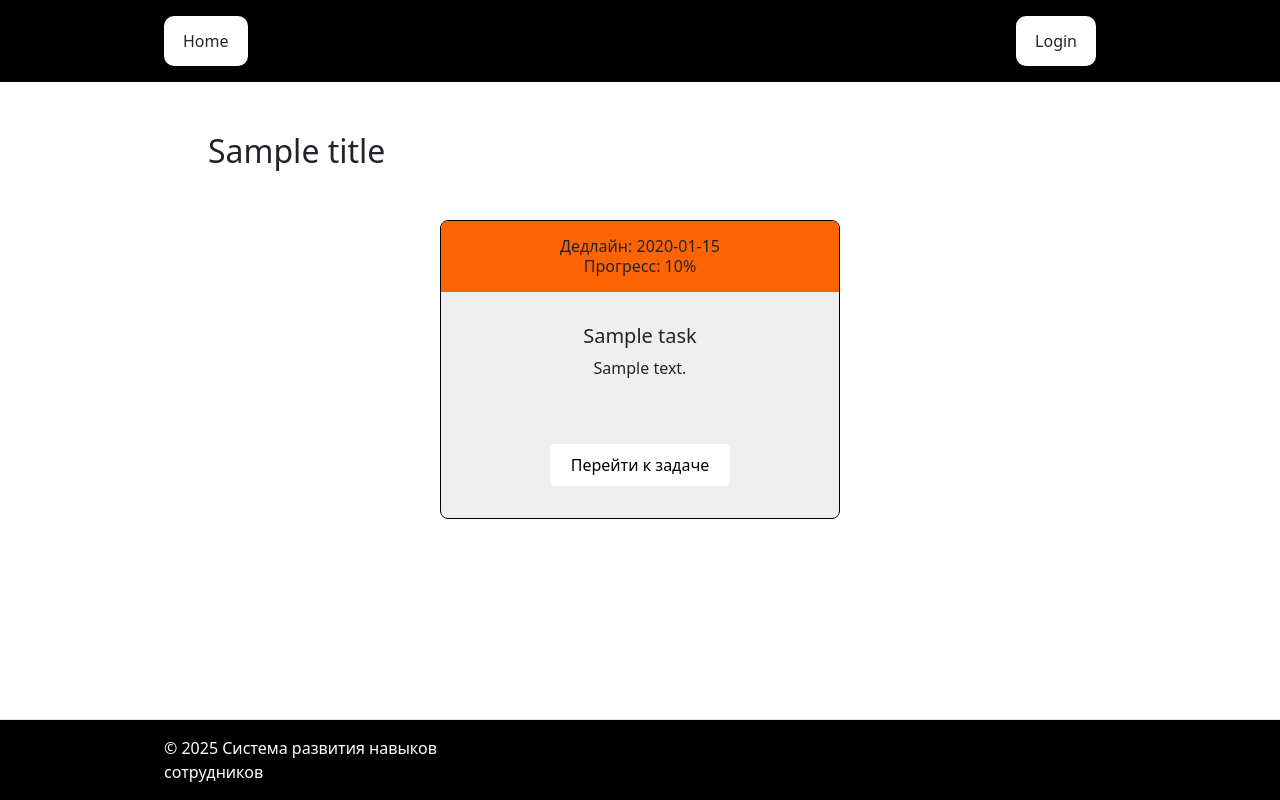
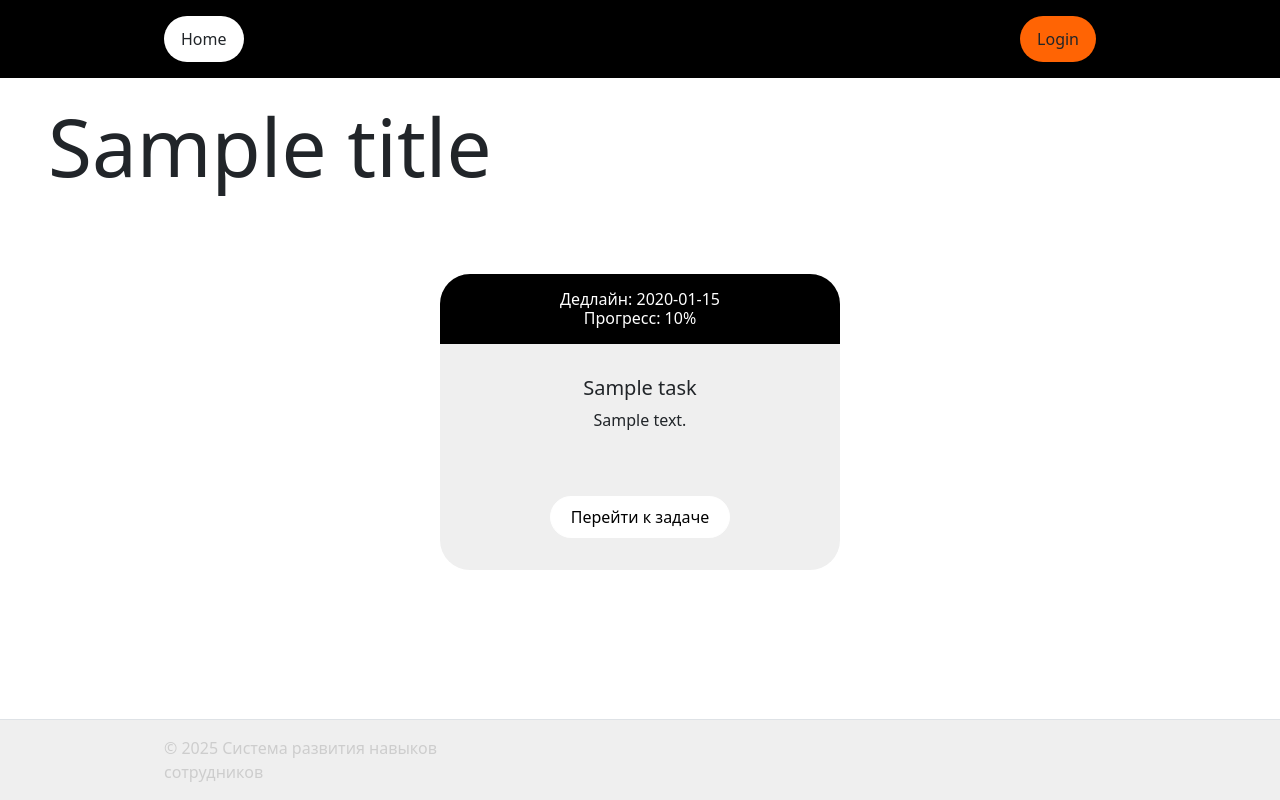
Before and after one commit to ret-hub123/rostel-individual-development-plans, a Django app: template individual_development_plans/skilltracker/templates/skilltracker/tasks.html in a window 1280 px wide. Run offline with Django 5.2, Linux system fonts and the light colour scheme; the template is opened without the code that fills it: most values are stand-ins (such as "Sample title", 1, 10 or a date in 2020).

Commit message:
Редизайн форм и кнопок.

```diff
--- a/individual_development_plans/skilltracker/static/skilltracker/css/main.css
+++ b/individual_development_plans/skilltracker/static/skilltracker/css/main.css
@@ -1,7 +1,7 @@
 
 
 .card-info{
-    background-color: #ff6404;
+    background-color: black;
     width: calc(100% + 4rem); /* Растягиваем на 2rem с каждой стороны */
     margin: -2rem -2rem 1rem -2rem; /* Отрицательные отступы для выхода за границы */
     padding: 1rem 2rem;
@@ -20,12 +20,17 @@
 }
 
 .btn-cart{
-    max-width: 13rem;
+    max-width: 130rem;
     min-height: 3rem;
     margin-top: 1rem;
     background-color: #ff6404;
     border-radius: 50px;
+    margin: 1rem;
+}
 
+.btn-cart:hover{
+    background-color: #ff6404;
+    color: white;
 }
 
 .photo-employee{
@@ -43,15 +48,19 @@
     min-width: 12rem;
     max-width: 17rem;
     align-items: center;
-
+    border-radius: 35px;
+    padding: 10px;
 }
 
 
 .add-task{
     background-color: #efefef;
-    padding: 2rem;
+    padding: 4rem;
     max-width: 30rem;
     min-width: 25rem;
+    border-radius: 50px;
+    align-items: center;
+    margin-left:80px;
 
 }
 
@@ -62,6 +71,7 @@
     margin-bottom: 0.5rem;
     font-weight: bold;
     min-width: 100px;
+    border-radius: 50px;
 }
 
 .form-input-deadline,
@@ -76,48 +86,47 @@
 }
 
 .button-add-user{
+    margin-top: 3rem;
     width: 15rem;
     min-height: 3rem;
-    margin-top: 2rem;
     background-color: #ff6404;
     border-radius: 50px;
+    border: 1px solid #ddd;
+}
+.button-add-user:hover{
+    color: white;
 }
 
 .title-reg{
     margin-top: 1rem;
     margin-bottom: 3rem;
+    border-radius: 50px;
 }
 
 
 
 .card-task {
-    border: 1px solid black;
-    border-radius: 8px;
+    border-radius: 30px;
     overflow: hidden;
     background-color:#efefef;
     max-width: 25rem;
     margin: 0 auto;
     margin-bottom: 3rem;
     padding: 2rem;
-
   }
 
 .btn-task {
-    border: 2px solid white;
     color: black;
-    border: none;
     padding: 8px 20px;
-    border-radius: 4px;
+    border-radius: 50px;
     border: 1px solid white;
     background-color: white;
     margin-top: 2rem;
   }
-
 .btn-task:hover {
-    border: 2px solid white;
-    background-color:#ff6404;
     color: white;
-}
+    background-color: #ff6404;
+  }
 
 
 .form-input,
@@ -138,8 +147,6 @@
     margin-bottom: 0.5rem;
     font-weight: bold;
     min-width: 100px;
-
-
 }
 
 .card-title{
@@ -149,6 +156,7 @@
 
 .card-text{
     margin-bottom: 2rem;
+
 }
 
 .btn-go-comment{
@@ -156,5 +164,10 @@
     height: 3rem;
     width: 14rem;
     color: black;
+    border-radius: 50px;
+}
 
+.btn-go-comment:hover{
+    background-color: #ff6404;
+    color: white;
 }
--- a/individual_development_plans/skilltracker/templates/skilltracker/main.html
+++ b/individual_development_plans/skilltracker/templates/skilltracker/main.html
@@ -5,9 +5,9 @@
      <link type="text/css" href="{% static 'skilltracker/css/main.css' %}" rel="stylesheet" />
 
 
-<h2 class="title">
+<h6 class="title">
         {{ title }}
-    </h2>
+    </h6>
         {% if not user.is_authenticated %}
 <h2> Сначала пройдите авторизацию -> <a href="{% url 'users:login' %}">здесь</a> </h2>
          {% endif %}
--- a/individual_development_plans/skilltracker/templates/skilltracker/tasks.html
+++ b/individual_development_plans/skilltracker/templates/skilltracker/tasks.html
@@ -4,9 +4,9 @@
 {% block content %}
     <link type="text/css" href="{% static 'skilltracker/css/main.css' %}" rel="stylesheet" />
 
-    <h2 class="title">
+    <h1 class="title">
         {{ title }}
-    </h2>
+    </h1>
 
   <div class="container">
   <div class="row">
@@ -15,8 +15,8 @@
       <div class="col-4 col-md-8 mx-auto">
         <div class="card-task text-center">
           <div class="card-info  align-items-center justify-content-between p-3">
-            <h6 class="mb-0">Дедлайн: {{ task.deadline|date:"Y-m-d" }}</h6>
-            <h6 class="mb-0">Прогресс: {{ task.progress }}%</h6>
+            <h6 class="mb-0" style="color: #ffffff">Дедлайн: {{ task.deadline|date:"Y-m-d" }}</h6>
+            <h6 class="mb-0" style="color: #ffffff">Прогресс: {{ task.progress }}%</h6>
           </div>
 
           <div class="card-body">
--- a/individual_development_plans/static/individual_development_plans/css/base.css
+++ b/individual_development_plans/static/individual_development_plans/css/base.css
@@ -1,4 +1,4 @@
-
+@import url('https://fonts.googleapis.com/css2?family=Inter&display=swap')
 body {
     background-color: white;
     display: flex;
@@ -17,36 +17,38 @@ header{
     padding-right: 10.25rem;
 }
 
+.nav-item2{
+  background-color: #ff6404;
+  color: black;
+  padding: 4px;
+  border-radius: 50px;
+  margin-right: 20px;
+}
 
 header > ul > li {
-  border: 2px solid white;
+
   background-color: white;
   color: black;
   padding: 4px;
-  border-radius: 10px;
+  border-radius: 50px;
   margin-right: 20px;
+  background-color: white;
 }
 
 
 header > ul > li:hover {
-  border: 2px solid white;
+
   background-color: #ff6404;
   color: white;
   padding: 4px;
-  border-radius: 10px;
   margin-right: 20px;
 }
 
 
 
-.btn-logout:hover {
-  background-color: #39AECF;
-  color: white;
-}
-
 .footer {
-    background-color: black;
-    color:white;
+    background-color: #EFEFEF;
+    color: #CDCDCD;
     padding-left: 10.25rem;
     padding-right: 10.25rem;
     position: fixed;
@@ -69,6 +71,27 @@ main{
 }
 
 .title{
+    font-size: 80px;
+    font-weight: 500;
+    margin-bottom: 50px;
+    position: relative;
+    left: -160px;
+    top: -30px;
+}
 
+.title_task{
+    font-size: 80px;
+    font-weight: 500;
     margin-bottom: 50px;
+    position: relative;
+    left: -250px;
+    top: -30px;
+
 }
+
+.title_comments{
+    font-size: 65px;
+    font-weight: 500;
+    margin-bottom: 50px;
+    text-align: center;
+}
--- a/individual_development_plans/templates/individual_development_plans/base.html
+++ b/individual_development_plans/templates/individual_development_plans/base.html
@@ -43,7 +43,7 @@
         {% if user.is_authenticated %}
 
            <h5 class="d-inline-block pe-2"> {{user}} |</h5>
-        <li class="nav-item">
+        <li class="nav-item2">
         <form method="post" action="{% url 'users:logout' %}">
             {% csrf_token %}
             <button type="submit" class="btn">Logout</button>
@@ -51,8 +51,8 @@
             </li>
         {% else %}
 
-        <li class="nav-item">
-        <a href="{% url 'users:login' %}" class="btn">Login</a>
+        <li class="nav-item2">
+        <button href="{% url 'users:login' %}" class="btn">Login</button>
         </li>
         {% endif %}
 
```
Also changed, not shown: individual_development_plans/skilltracker/templates/skilltracker/task.html (+6 -6 lines), individual_development_plans/users/static/users/css/user.css (+9 -3 lines), individual_development_plans/db.sqlite3, 1 other file.
